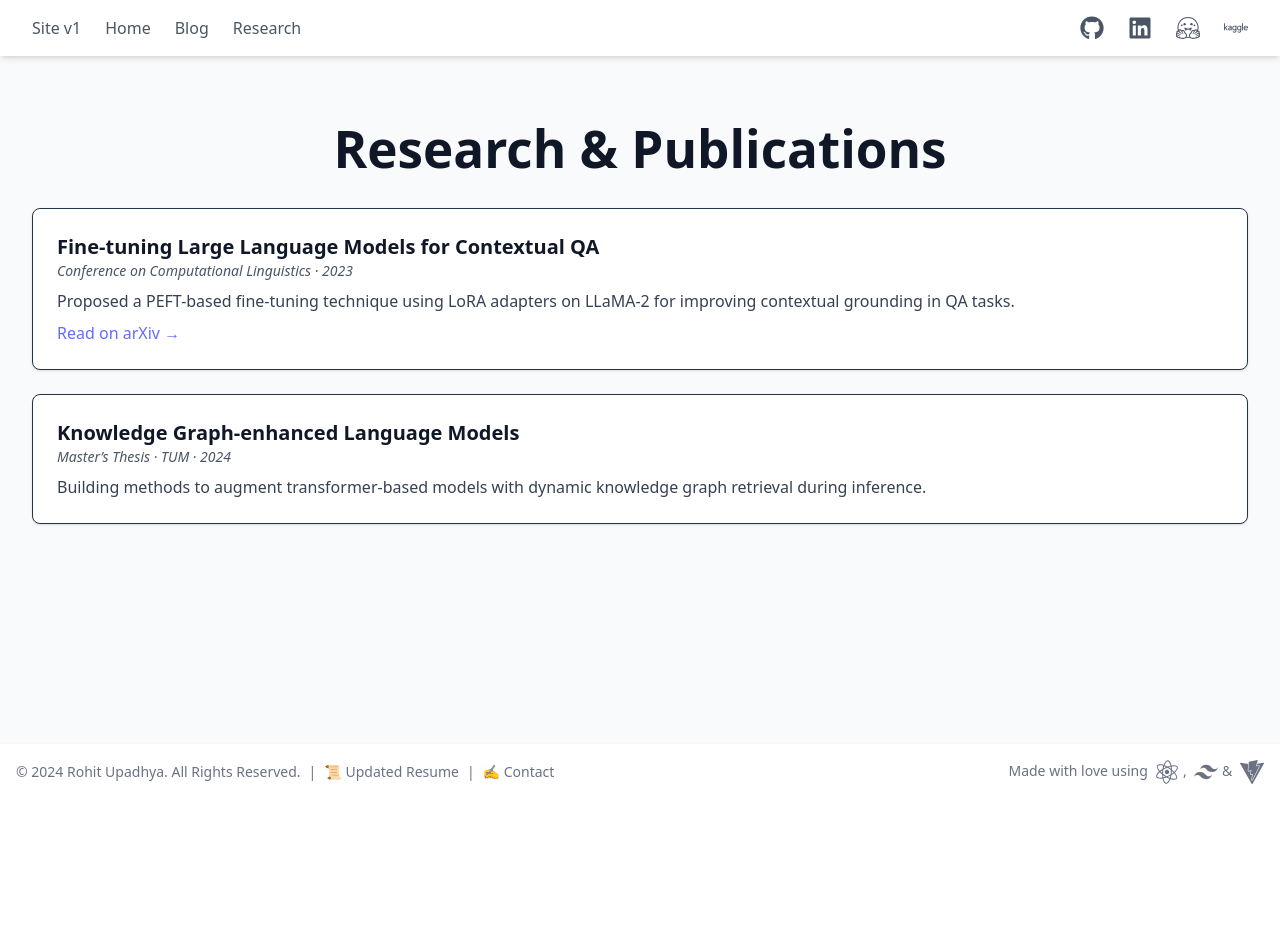
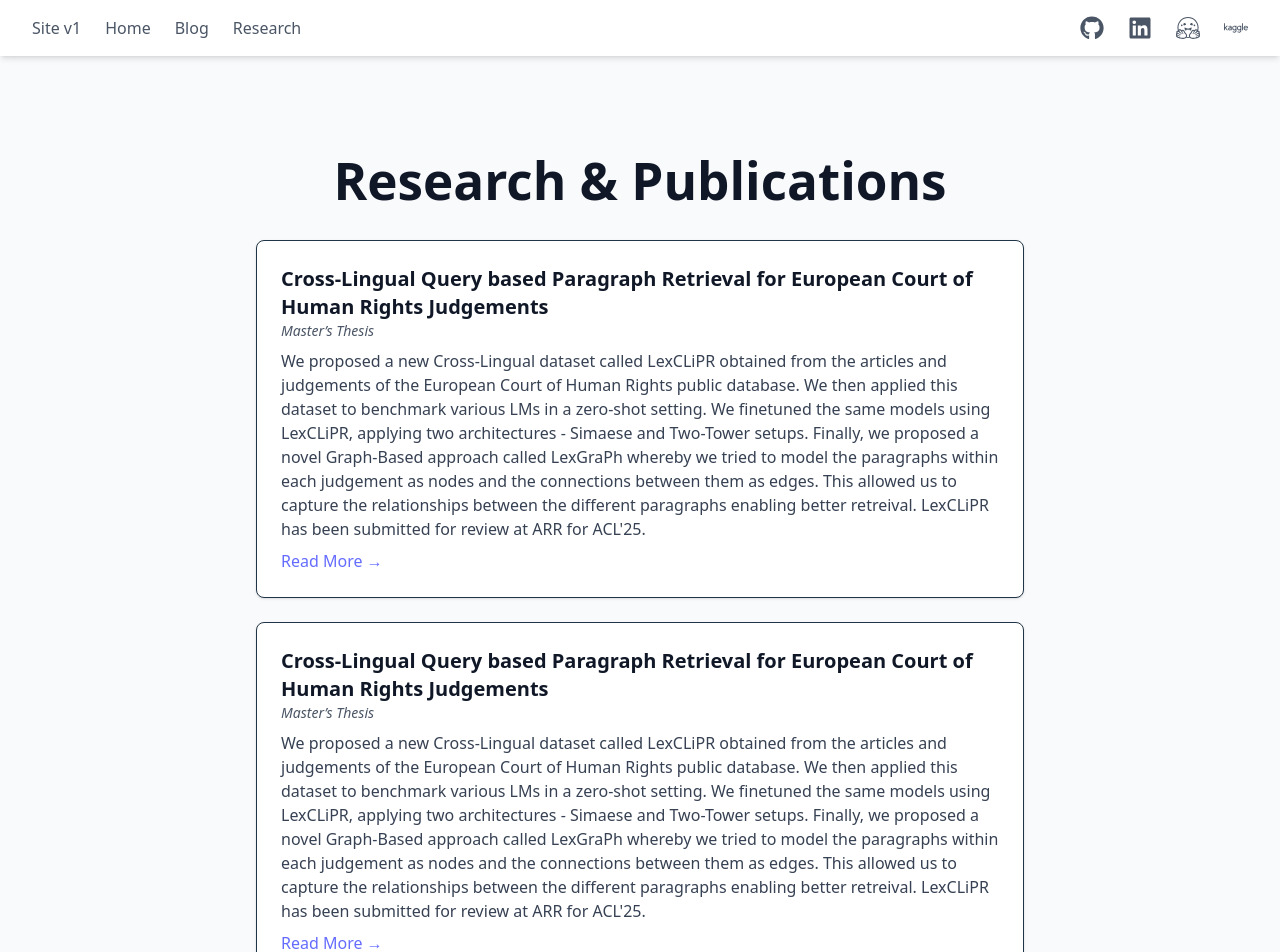
Before and after one commit to rohit-upadhya/portfolio-v2, a React (Vite) app: page /blog/research in a window 1280 px wide. Shown: the top 952 px of the page. Before the commit the page ends 800 px from the top, so only its background shows below. Built offline with nearby package versions, Linux system fonts and the light colour scheme.

Commit message:
feat : added research and blogs

```diff
--- a/src/App.jsx
+++ b/src/App.jsx
@@ -2,6 +2,9 @@ import { Routes, Route } from 'react-router-dom';
 import Layout from './Layout';
 import LandingPage from './LandingPage';
 import ResearchPage from './ResearchPage';
+import BlogsPage from './Blogs'
+import LlmsThink from './blogs/LlmThink'
+import Lexclipr from './research/LEXCLIPR'
 
 export default function App() {
   return (
@@ -10,6 +13,11 @@ export default function App() {
         <Route index element={<LandingPage />} />
         <Route path="/blog" element={<LandingPage />} />
         <Route path="/blog/research" element={<ResearchPage />} />
+        <Route path="/blog/research/lexclipr" element={<Lexclipr />} />
+
+        <Route path="/blog/blogs" element={<BlogsPage />} />
+        <Route path="/blog/blogs/llms_think" element={<LlmsThink />} />
+
       </Route>
     </Routes>
   );
--- /dev/null
+++ b/src/Blogs.jsx
@@ -0,0 +1,46 @@
+
+
+export default function BlogsPage() {
+    return (
+      <div className="max-w-5xl mx-auto space-y-4 py-8 text-center" >
+        <h1 className="text-4xl font-extrabold text-gray-900 text-center mb-8">My Thoughts</h1>
+
+
+        <div className="space-y-6">
+          <div className="flex justify-center">
+            <div className="bg-white border rounded-lg shadow-sm p-6 hover:bg-gray-50 text-left w-3/4">
+              <h2 className="text-xl font-bold text-gray-900">Do LLMs think?</h2>
+              <p className="text-gray-700 mb-2">
+                It has been quite established by now that LLMs usually regurgitate whatever has been fed to them, given a relevant query. That being said, there must be more going under the hood, more nuance that might only come to light if we are able to trace the thoughts of an LLM.
+              </p>
+              <a
+                href="/blog/blogs/llms_think"
+                className="text-blue-600 hover:underline"
+              >
+                Read More →
+              </a>
+            </div>
+          </div>
+        </div>
+
+        <div className="space-y-6">
+          <div className="flex justify-center">
+            <div className="bg-white border rounded-lg shadow-sm p-6 hover:bg-gray-50 text-left w-3/4">
+              <h2 className="text-xl font-bold text-gray-900">Do LLMs think?</h2>
+              <p className="text-gray-700 mb-2">
+                It has been quite established by now that LLMs usually regurgitate whatever has been fed to them, given a relevant query. That being said, there must be more going under the hood, more nuance that might only come to light if we are able to trace the thoughts of an LLM.
+              </p>
+              <a
+                href="/blog/blogs/llms_think"
+                className="text-blue-600 hover:underline"
+              >
+                Read More →
+              </a>
+            </div>
+          </div>
+        </div>
+
+
+        </div>
+    );
+  }
--- a/src/Header.jsx
+++ b/src/Header.jsx
@@ -9,7 +9,7 @@ export default function Header(){
       <nav className="space-x-6">
         <a href="https://rohit-upadhya.github.io/portfolio/" target="_blank" className="!text-gray-600 hover:!text-gray-900 visited:!text-gray-600 no-underline hidden md:inline">Site v1</a>
         <Link to="/blog" className="!text-gray-600 hover:!text-gray-900 visited:!text-gray-600 no-underline">Home</Link>
-        <a href="#" className="!text-gray-600 hover:!text-gray-900 visited:!text-gray-600 no-underline">Blog</a>
+        <Link to="/blog/blogs" className="!text-gray-600 hover:!text-gray-900 visited:!text-gray-600 no-underline">Blog</Link>
         <Link to="/blog/research" className="!text-gray-600 hover:!text-gray-900 visited:!text-gray-600 no-underline">Research</Link>
       </nav>
     </div>
--- a/src/LandingPage.jsx
+++ b/src/LandingPage.jsx
@@ -1,5 +1,6 @@
 import { useState } from 'react'
 import { FaCalendar, FaMapMarkerAlt } from 'react-icons/fa';
+import { Link } from 'react-router-dom';
 
 export default function LandingPage() {
     return (
@@ -27,12 +28,16 @@ function IntroSection() {
       />
 
       <div className="flex gap-4 mb-8">
-      <button className="!bg-gray-200 text-gray-800 px-5 py-2.5 rounded-lg hover:bg-gray-300 transition">
-          View Blog
-        </button>
-        <button className="!bg-gray-800 text-white px-5 py-2.5 rounded-lg hover:bg-gray-700 transition">
-          See Research
-        </button>
+        <Link to="/blog/blogs">
+            <button className="!bg-gray-200 text-gray-800 px-5 py-2.5 rounded-lg hover:bg-gray-300 transition cursor-pointer">
+            View Blog
+            </button>
+        </Link>
+        <Link to="/blog/research">
+            <button className="!bg-gray-800 text-white px-5 py-2.5 rounded-lg hover:bg-gray-700 transition cursor-pointer">
+            See Research
+            </button>
+        </Link>
       </div>
 
     </div>
@@ -114,7 +119,7 @@ function WorkExp(){
       <a href="https://newsroom.accenture.com/news/2021/accenture-completes-acquisition-of-umlaut" target="_blank" className="flex flex-col md:flex-row items-center bg-white border border-gray-200 rounded-lg shadow-sm hover:bg-gray-100">
         <img className="object-contain w-full rounded-t-lg h-40 md:w-32 md:h-32 md:rounded-none md:rounded-s-lg" src="/assets/umlaut.png" alt="" />
         <div className="flex flex-col p-4 w-full leading-relaxed text-gray-700">
-          <h3 className="text-xl font-semibold text-gray-900">Software Engineer</h3>
+          <h3 className="text-xl font-semibold text-gray-900">Engineer (Part Time)</h3>
 
           <div className="mb-2 text-sm text-gray-600 italic">
             Umalut Engineering and Consultancy Services &middot; <FaCalendar className="inline-block text-gray-500 text-xs" /> October 2023 – May 2024 &middot; <FaMapMarkerAlt className="inline-block text-gray-500 text-xs" /> Munich, Germany
--- a/src/ResearchPage.jsx
+++ b/src/ResearchPage.jsx
@@ -3,33 +3,44 @@ import { SiHuggingface, SiKaggle, SiTailwindcss, SiVite } from 'react-icons/si';
 
 export default function ResearchPage() {
     return (
-      <>
+      <div className="max-w-5xl mx-auto space-y-4 py-8 text-center" >
         <h1 className="text-4xl font-extrabold text-gray-900 text-center mb-8">Research & Publications</h1>
 
+
         <div className="space-y-6">
-          <div className="bg-white border rounded-lg shadow-sm p-6 hover:bg-gray-50 text-left">
-            <h2 className="text-xl font-bold text-gray-900">Fine-tuning Large Language Models for Contextual QA</h2>
-            <p className="text-gray-600 text-sm italic mb-2">Conference on Computational Linguistics · 2023</p>
+          <div className="flex justify-center">
+            <div className="bg-white border rounded-lg shadow-sm p-6 hover:bg-gray-50 text-left w-3/4">
+              <h2 className="text-xl font-bold text-gray-900">Cross-Lingual Query based Paragraph Retrieval for European Court of Human Rights Judgements</h2>
+              <p className="text-gray-600 text-sm italic mb-2">Master’s Thesis</p>
               <p className="text-gray-700 mb-2">
-              Proposed a PEFT-based fine-tuning technique using LoRA adapters on LLaMA-2 for improving contextual grounding in QA tasks.
+                We proposed a new Cross-Lingual dataset called <span>LexCLiPR</span> obtained from the articles and judgements of the European Court of Human Rights public database. We then applied this dataset to benchmark various LMs in a zero-shot setting. We finetuned the same models using LexCLiPR, applying two architectures - Simaese and Two-Tower setups. Finally, we proposed a novel Graph-Based approach called LexGraPh whereby we tried to model the paragraphs within each judgement as nodes and the connections between them as edges. This allowed us to capture the relationships between the different paragraphs enabling better retreival. LexCLiPR has been submitted for review at ARR for ACL'25.
               </p>
               <a
-              href="https://arxiv.org/abs/xyz"
-              target="_blank"
+                href="/blog/research/lexclipr"
                 className="text-blue-600 hover:underline"
               >
-              Read on arXiv →
+                Read More →
               </a>
             </div>
+          </div>
 
-          <div className="bg-white border rounded-lg shadow-sm p-6 hover:bg-gray-50 text-left">
-            <h2 className="text-xl font-bold text-gray-900">Knowledge Graph-enhanced Language Models</h2>
-            <p className="text-gray-600 text-sm italic mb-2">Master’s Thesis · TUM · 2024</p>
-            <p className="text-gray-700">
-              Building methods to augment transformer-based models with dynamic knowledge graph retrieval during inference.
+          <div className="flex justify-center">
+            <div className="bg-white border rounded-lg shadow-sm p-6 hover:bg-gray-50 text-left w-3/4">
+              <h2 className="text-xl font-bold text-gray-900">Cross-Lingual Query based Paragraph Retrieval for European Court of Human Rights Judgements</h2>
+              <p className="text-gray-600 text-sm italic mb-2">Master’s Thesis</p>
+              <p className="text-gray-700 mb-2">
+                We proposed a new Cross-Lingual dataset called <span>LexCLiPR</span> obtained from the articles and judgements of the European Court of Human Rights public database. We then applied this dataset to benchmark various LMs in a zero-shot setting. We finetuned the same models using LexCLiPR, applying two architectures - Simaese and Two-Tower setups. Finally, we proposed a novel Graph-Based approach called LexGraPh whereby we tried to model the paragraphs within each judgement as nodes and the connections between them as edges. This allowed us to capture the relationships between the different paragraphs enabling better retreival. LexCLiPR has been submitted for review at ARR for ACL'25.
               </p>
+              <a
+                href="/blog/research/lexclipr"
+                className="text-blue-600 hover:underline"
+              >
+                Read More →
+              </a>
             </div>
           </div>
-      </>
+
+        </div>
+        </div>
     );
   }
--- /dev/null
+++ b/src/blogs/LlmThink.jsx
@@ -0,0 +1,15 @@
+export default function LlmsThink(){
+    return(
+        <div className="max-w-5xl mx-auto space-y-4 py-8" >
+            <div className="text-center">
+                <h1 className="text-4xl font-extrabold text-gray-900 text-center mb-8">Do LLMs Think?</h1>
+            </div>
+
+            <br />
+            <p className="text-gray-700 mb-2">
+                Lorem Ipsum
+            </p>
+        </div>
+
+    );
+}
--- /dev/null
+++ b/src/research/LEXCLIPR.jsx
@@ -0,0 +1,18 @@
+export default function Lexclipr(){
+    return(
+        <div className="max-w-5xl mx-auto space-y-4 py-8" >
+            <div className="text-center">
+                <h1 className="text-4xl font-extrabold text-gray-900 text-center mb-8">Cross-Lingual Query based Paragraph Retrieval for European Court of Human Rights Judgements</h1>
+                <p className="text-gray-700 mb-2 text-xs">
+                Quite a large title isn't it?
+            </p>
+            </div>
+
+            <br />
+            <p className="text-gray-700 mb-2">
+            Lorem Ipsum
+            </p>
+        </div>
+
+    );
+}
```
Lines whose indentation alone changed are shown as unchanged.
